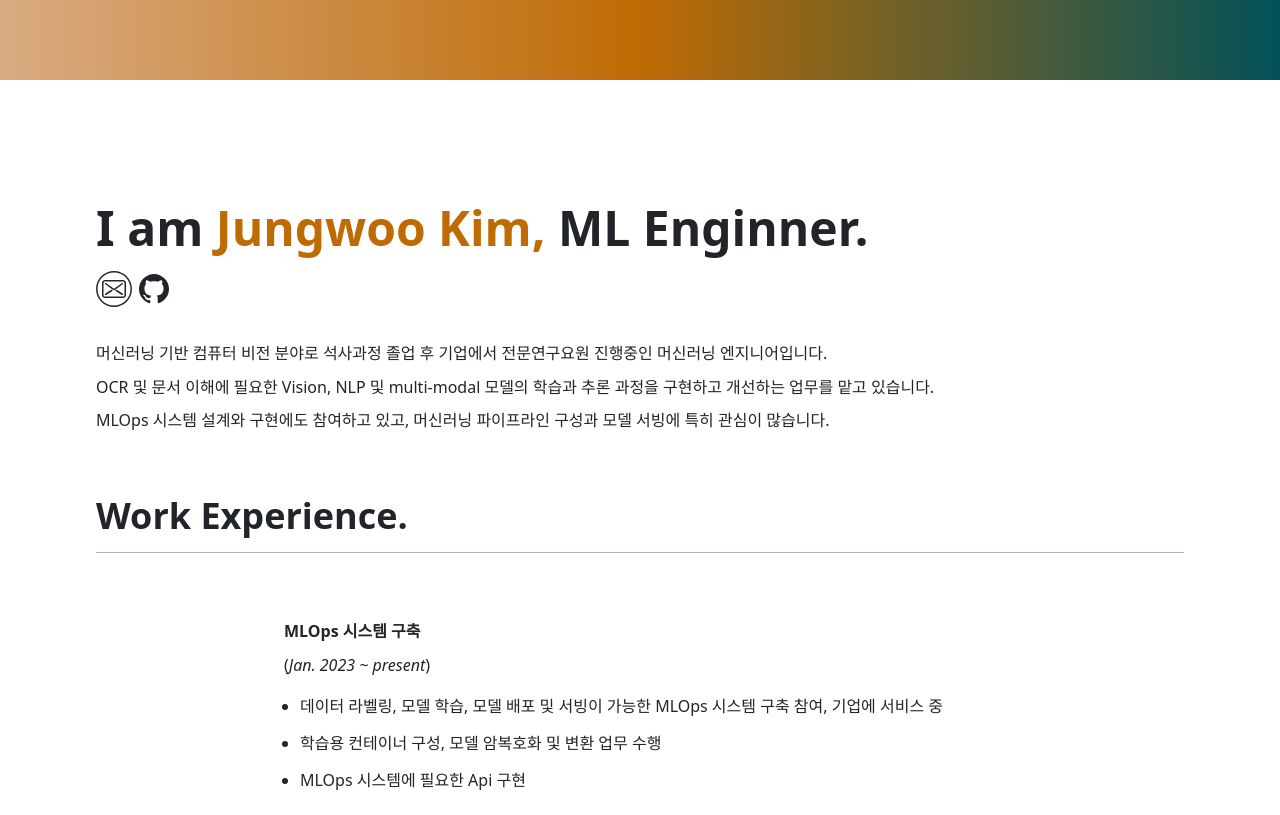
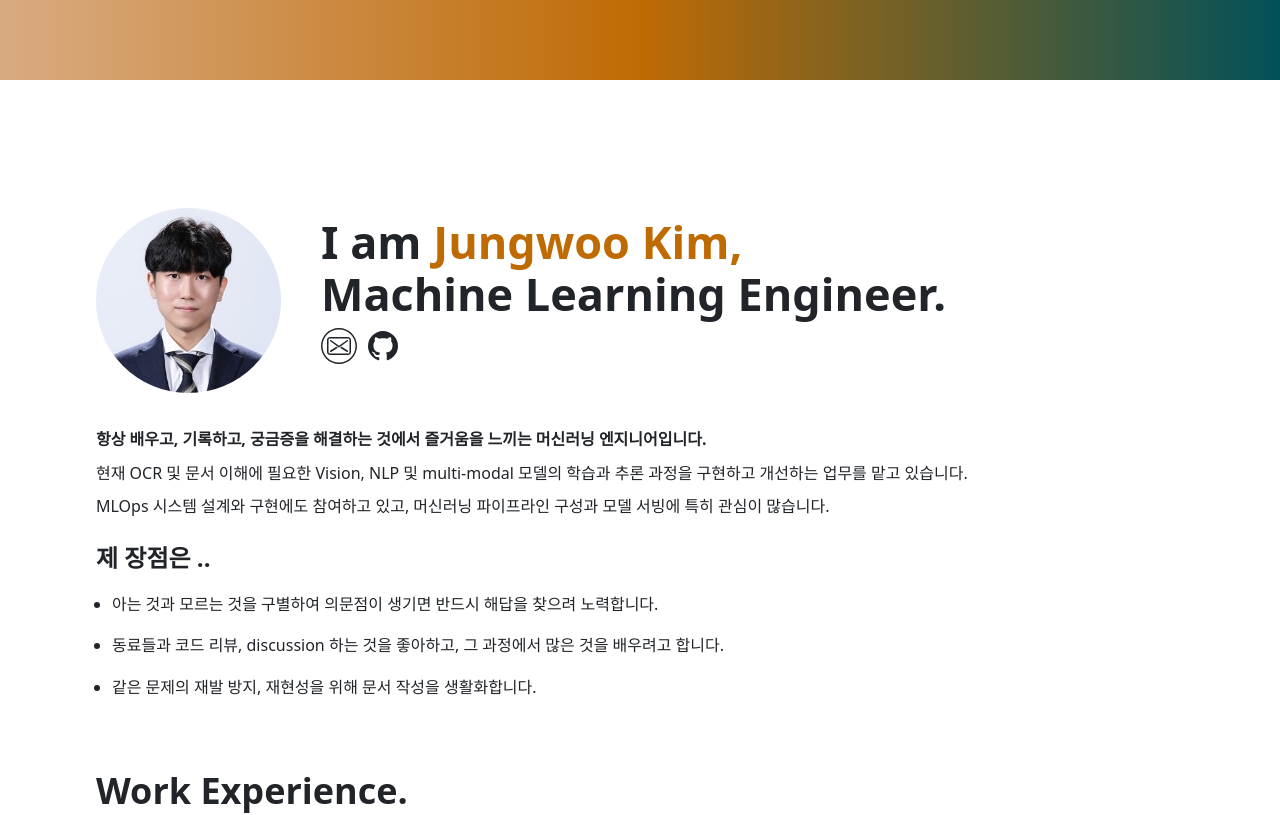
Before and after one commit to kimjw0623/portfolio, a Next.js app: page / in a window 1280 px wide. Shown: the top 815 px of the page. Built offline with nearby package versions, Linux system fonts and the light colour scheme.

Commit message:
add image

```diff
--- a/data.json
+++ b/data.json
@@ -8,7 +8,8 @@
     "contact": [
       { "id": 0, "name": "Email", "href": "rlawjddn0623@gmail.com", "isEmail": true },
       { "id": 1, "name": "Github", "href": "https://github.com/kimjw0623" }
-    ]
+    ],
+    "imgSrc": "/images/project/0.png"
   },
 
   "workExperience": [
--- a/public/markdown/information/introduce.md
+++ b/public/markdown/information/introduce.md
@@ -1,7 +1,15 @@
-머신러닝 기반 컴퓨터 비전 분야로 석사과정 졸업 후 기업에서 전문연구요원 진행중인 머신러닝 엔지니어입니다.
+
+__항상 배우고, 기록하고, 궁금증을 해결하는 것에서 즐거움을 느끼는 머신러닝 엔지니어입니다.__
+
+현재 OCR 및 문서 이해에 필요한 Vision, NLP 및 multi-modal 모델의 학습과 추론 과정을 구현하고 개선하는 업무를 맡고 있습니다.
+
+MLOps 시스템 설계와 구현에도 참여하고 있고, 머신러닝 파이프라인 구성과 모델 서빙에 특히 관심이 많습니다.
 
 
-OCR 및 문서 이해에 필요한 Vision, NLP 및 multi-modal 모델의 학습과 추론 과정을 구현하고 개선하는 업무를 맡고 있습니다.
+#### 제 장점은 ..
 
+- 아는 것과 모르는 것을 구별하여 의문점이 생기면 반드시 해답을 찾으려 노력합니다.
 
-MLOps 시스템 설계와 구현에도 참여하고 있고, 머신러닝 파이프라인 구성과 모델 서빙에 특히 관심이 많습니다.
+- 동료들과 코드 리뷰, discussion 하는 것을 좋아하고, 그 과정에서 많은 것을 배우려고 합니다.
+
+- 같은 문제의 재발 방지, 재현성을 위해 문서 작성을 생활화합니다.
--- a/src/components/Information/index.tsx
+++ b/src/components/Information/index.tsx
@@ -2,20 +2,54 @@ import ContactItem from "../ContactItem";
 import ReactMarkdown from "react-markdown";
 import Introduce from "./Introduce";
 import remarkGfm from "remark-gfm";
+import Image from "next/image";
 
 import { DataProps } from "@/types";
 
 const Information = ({ information }: Pick<DataProps, "information">) => {
   return (
-    <div className="flex flex-col gap-8">
-      <div className="flex flex-col gap-2">
-        <h1 className="leading-[1.15]">
-          {/* 포지션에 맞게 문구를 수정해주세요. 혹은, 본인이 원하는 대로 문구를 바꿔주세요. */}
+    <div className="flex flex-col gap-4">
+      <div className="flex items-start py-4">
+      <div style={{ width: '17%', marginRight: '40px',borderRadius: '50%', overflow: 'hidden' }}>
+        <Image
+          src="/images/information/1.jpg"
+          alt="Profile Image"
+          layout="responsive"
+          width={300}  // 원본 이미지의 가로 길이 비율
+          height={300} // 원본 이미지의 세로 길이 비율
+        />
+      </div>
+      <div className="flex flex-col gap- w-3/4">
+        <div className="flex flex-col w-full">
+          <h1 className="leading-[1.15] text-4xl lg:text-[45px] relative z-20 inline-block">
+              I am <span className="text-PRIMARY font-semibold">{information.name}</span>
+              <br />
+            Machine Learning Engineer.
+          </h1>
+        </div>
+        <div className="flex gap-2 h1">
+          {information.contact.map((contact) => (
+            <ContactItem
+              key={contact.id}
+              className="text-BLACK hover:text-PRIMARY_HEAVY dark:hover:text-PRIMARY_HEAVY"
+              {...contact}
+            >
+              {contact.name}
+            </ContactItem>
+          ))}
+        </div>
+      </div>
+    </div>
+      {/* <div className="flex flex-col gap-2">
+        <div className="flex flex-col w-full">
+          <h1 className="leading-[1.15] text-4xl lg:text-[45px] relative z-20 inline-block">
 
-          I am {" "}
-          <span className="text-PRIMARY font-semibold">{information.name}</span>
-          ML Enginner.
-        </h1>
+            I am {" "}
+            <span className="text-PRIMARY font-semibold">{information.name}</span>
+            ML Enginner.
+            </h1>
+            </div>
+
         <div className="flex gap-1 h1">
           {information.contact.map((contact) => (
             <ContactItem
@@ -27,7 +61,7 @@ const Information = ({ information }: Pick<DataProps, "information">) => {
             </ContactItem>
           ))}
         </div>
-      </div>
+      </div> */}
       <div className="markdown w-full">
         <ReactMarkdown remarkPlugins={[remarkGfm]}>{information.markdown ?? ""}</ReactMarkdown>
       </div>
```
Also changed, not shown: public/images/information/1.jpg (added).
